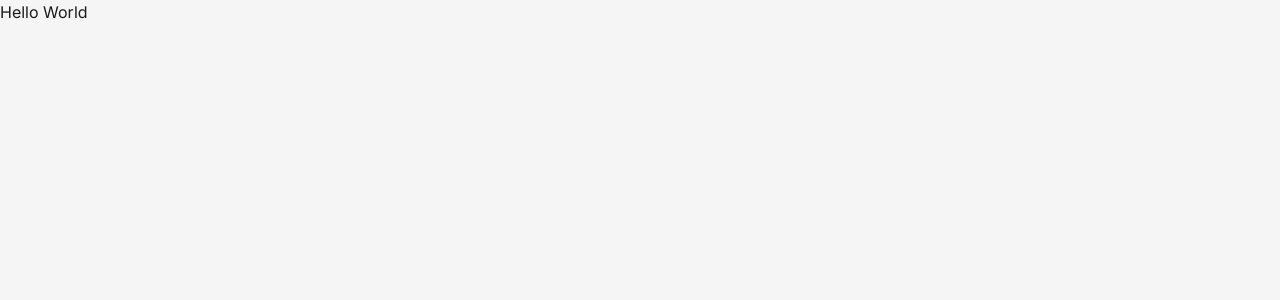
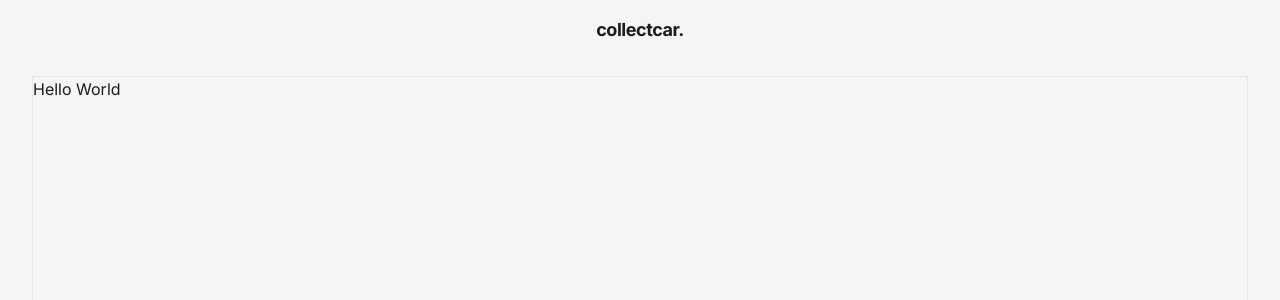
Before and after one commit to CarlosPProjects/landing-cargallery, a Next.js app: page / in a window 1280 px wide. Shown: the top 300 px of the page. Built offline with nearby package versions, Linux system fonts and the light colour scheme.

Commit message:
Header setted, base web structure configured

```diff
--- a/src/app/layout.tsx
+++ b/src/app/layout.tsx
@@ -2,6 +2,7 @@ import type { Metadata } from "next";
 import { Inter as FontSans } from "next/font/google";
 import { cn } from "@/lib/utils";
 import "@/styles/globals.css";
+import Header from "@/components/Header";
 
 export const fontSans = FontSans({
   subsets: ["latin"],
@@ -20,8 +21,11 @@ export default function RootLayout({
   return (
     <html lang="en">
       <body className={cn("font-sans antialiased", fontSans.variable)}>
-        <main>
-          {children}
+        <main className="container min-h-screen flex flex-col gap-4">
+          <Header />
+          <section className="flex-1 border">
+            {children}
+          </section>
         </main>
       </body>
     </html>
--- /dev/null
+++ b/src/components/Header.tsx
@@ -0,0 +1,9 @@
+const Header = () => {
+    return (
+        <header className="py-4">
+            <p className="text-primary font-bold text-lg tracking-tight text-center">collectcar.</p>
+        </header>
+    )
+}
+
+export default Header
--- a/src/styles/globals.css
+++ b/src/styles/globals.css
@@ -11,6 +11,6 @@
   }
 
   body{
-    @apply bg-background
+    @apply bg-background ;
   }
 }
```
